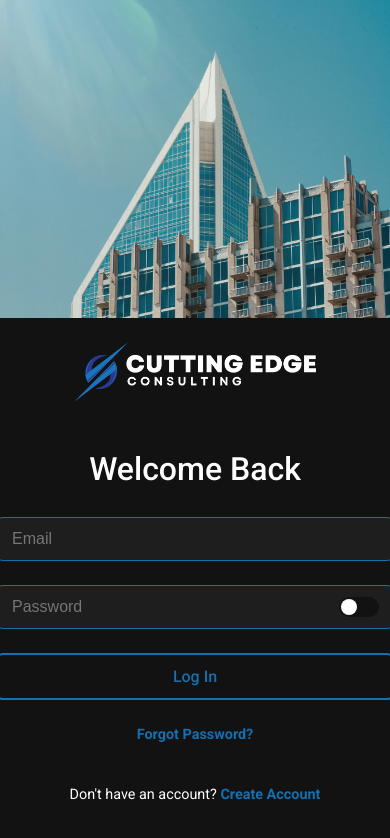
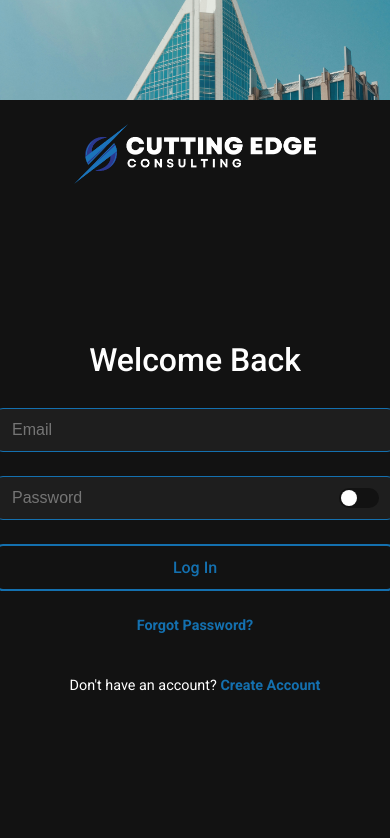
Before and after one commit to terccapital/cuttingedgeconsulting, a React (Vite) app: page /login in a window 390 px wide. Shown: the top 838 px of the page. Built offline with nearby package versions, Linux system fonts and the light colour scheme; no server answers.

Commit message:
trying to force pic shrink on login

```diff
--- a/src/styles/LoginPage.css
+++ b/src/styles/LoginPage.css
@@ -204,7 +204,7 @@ input:checked + .slider:before {
   }
 
   .login-image {
-    height: 150px;
+    max-height: 100px;
   }
 
   .login-right {
```
